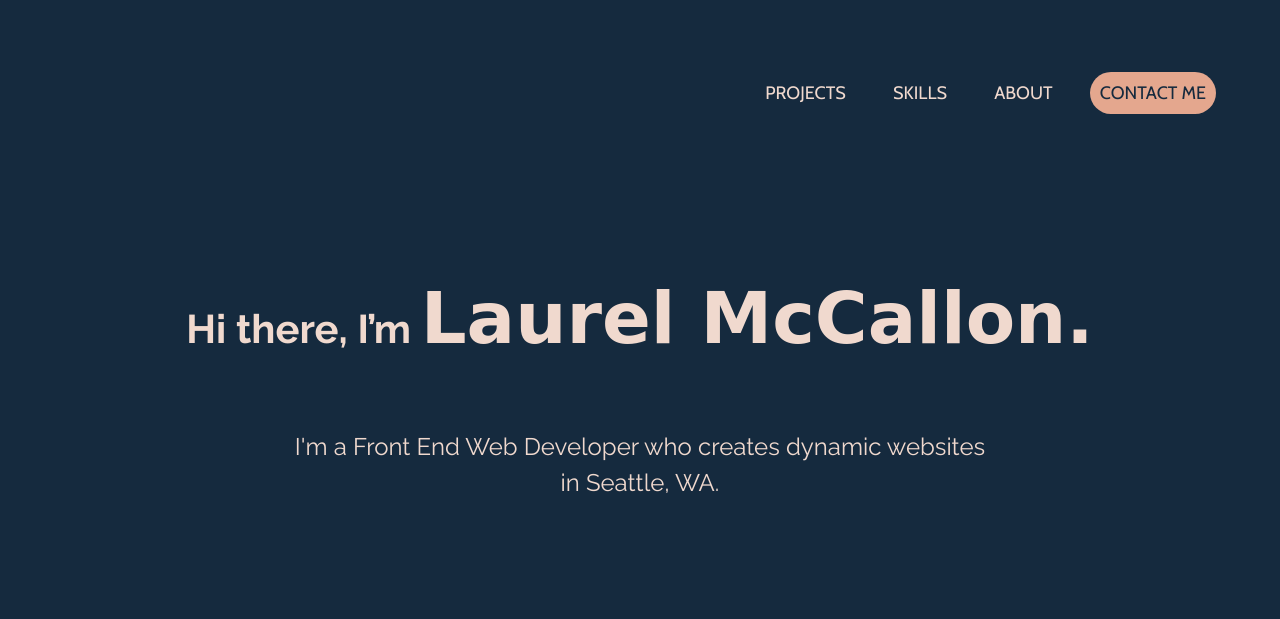
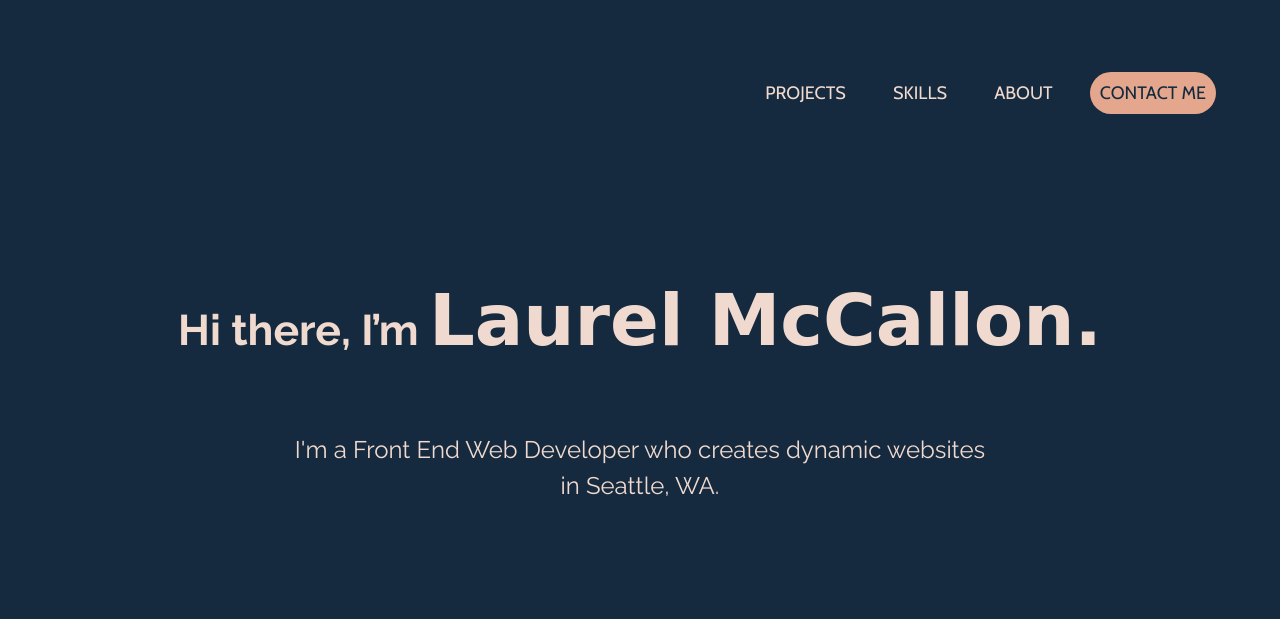
Before and after one commit to laurel-m/laurel-elizabeth-portfolio, a website built with Parcel: page index.html in a window 1280 px wide. Shown: the top 619 px of the page. Built offline with nearby package versions, Linux system fonts and the light colour scheme; files whose address does not match are found by name; a web font is replaced by a local one.

Commit message:
Adjusted header font size

```diff
--- a/css/main.css
+++ b/css/main.css
@@ -1120,6 +1120,7 @@ footer .social-icons {
   }
 
   /* ===== Header ===== */
+
   header .content-wrapper {
     justify-content: flex-end;
     width: 90%;
@@ -1153,7 +1154,7 @@ footer .social-icons {
   }
 
   .home-title h1 {
-    font-size: 2.5rem;
+    font-size: 2.675rem;
   }
 
   header .hi {
```
